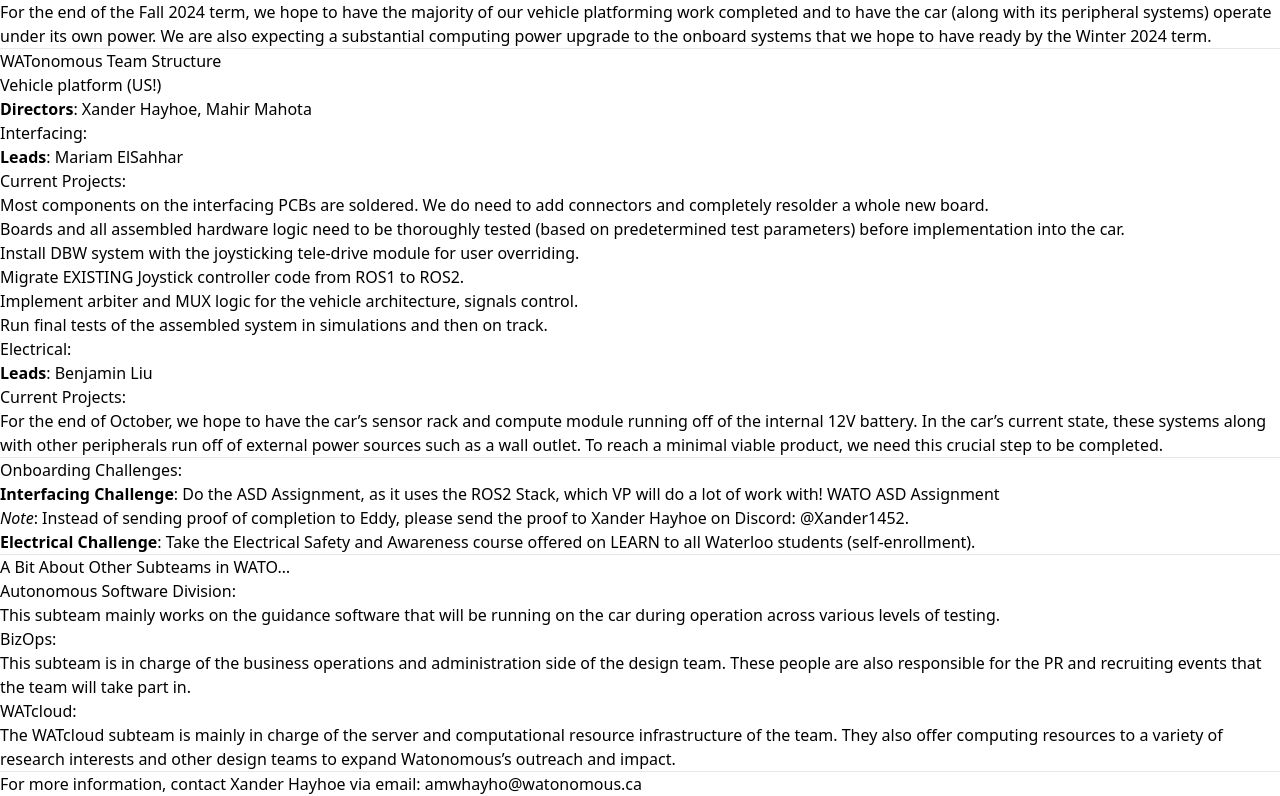
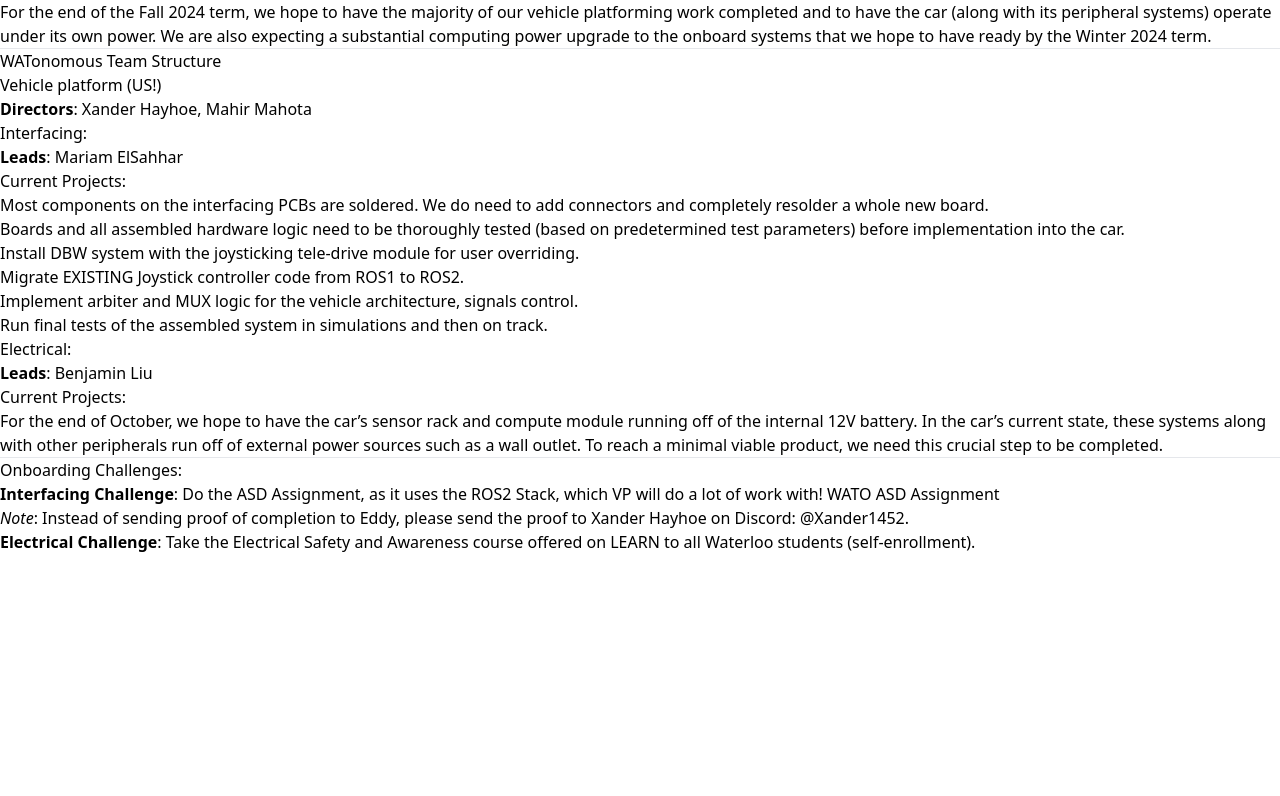
Before and after one commit to WATonomous/wato_wiki, a Next.js app: page /onboarding/vp_general_onboard in a window 1280 px wide. Shown: the part 412-1208 px from the top of the page. After the commit the page ends 966 px from the top, so only its background shows below. Built offline with nearby package versions, Linux system fonts and the light colour scheme.

Commit message:
Info Updated

```diff
--- a/pages/onboarding/vp_general_onboard.mdx
+++ b/pages/onboarding/vp_general_onboard.mdx
@@ -38,8 +38,8 @@ For the end of the Fall 2024 term, we hope to have the majority of our vehicle p
 
 **Directors**: Xander Hayhoe, Mahir Mahota
 
+#### Interfacing:
 
-#### Interfacing:
 **Leads**: Mariam ElSahhar
 
 ##### Current Projects:
@@ -68,23 +68,3 @@ For the end of the Fall 2024 term, we hope to have the majority of our vehicle p
   _Note_: Instead of sending proof of completion to Eddy, please send the proof to [Xander Hayhoe](mailto:amwhayho@watonomous.ca) on Discord: @Xander1452.
 
 - **Electrical Challenge**: Take the Electrical Safety and Awareness course offered on LEARN to all Waterloo students (self-enrollment).
-
----
-
-### A Bit About Other Subteams in WATO…
-
-#### Autonomous Software Division:
-
-This subteam mainly works on the guidance software that will be running on the car during operation across various levels of testing.
-
-#### BizOps:
-
-This subteam is in charge of the business operations and administration side of the design team. These people are also responsible for the PR and recruiting events that the team will take part in.
-
-#### WATcloud:
-
-The WATcloud subteam is mainly in charge of the server and computational resource infrastructure of the team. They also offer computing resources to a variety of research interests and other design teams to expand Watonomous’s outreach and impact.
-
----
-
-For more information, contact Xander Hayhoe via email: [amwhayho@watonomous.ca](mailto:amwhayho@watonomous.ca)
```
